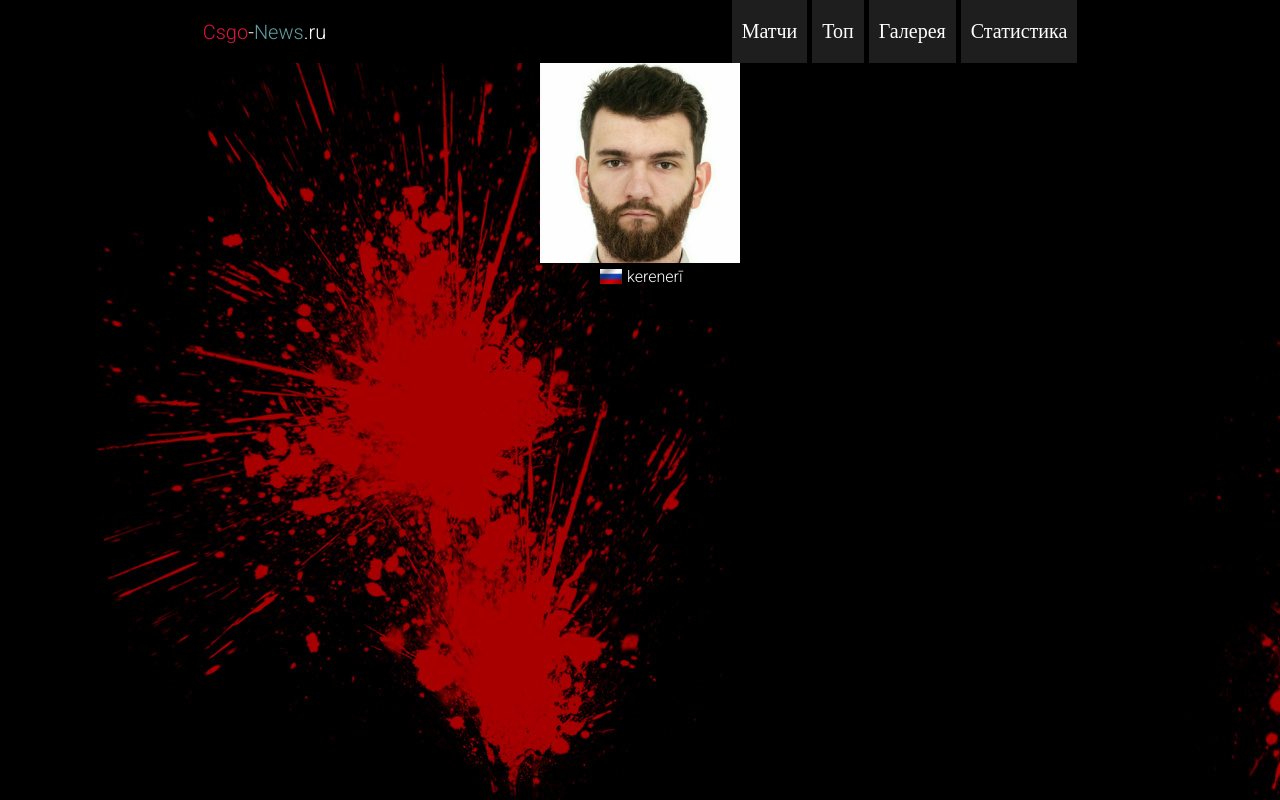
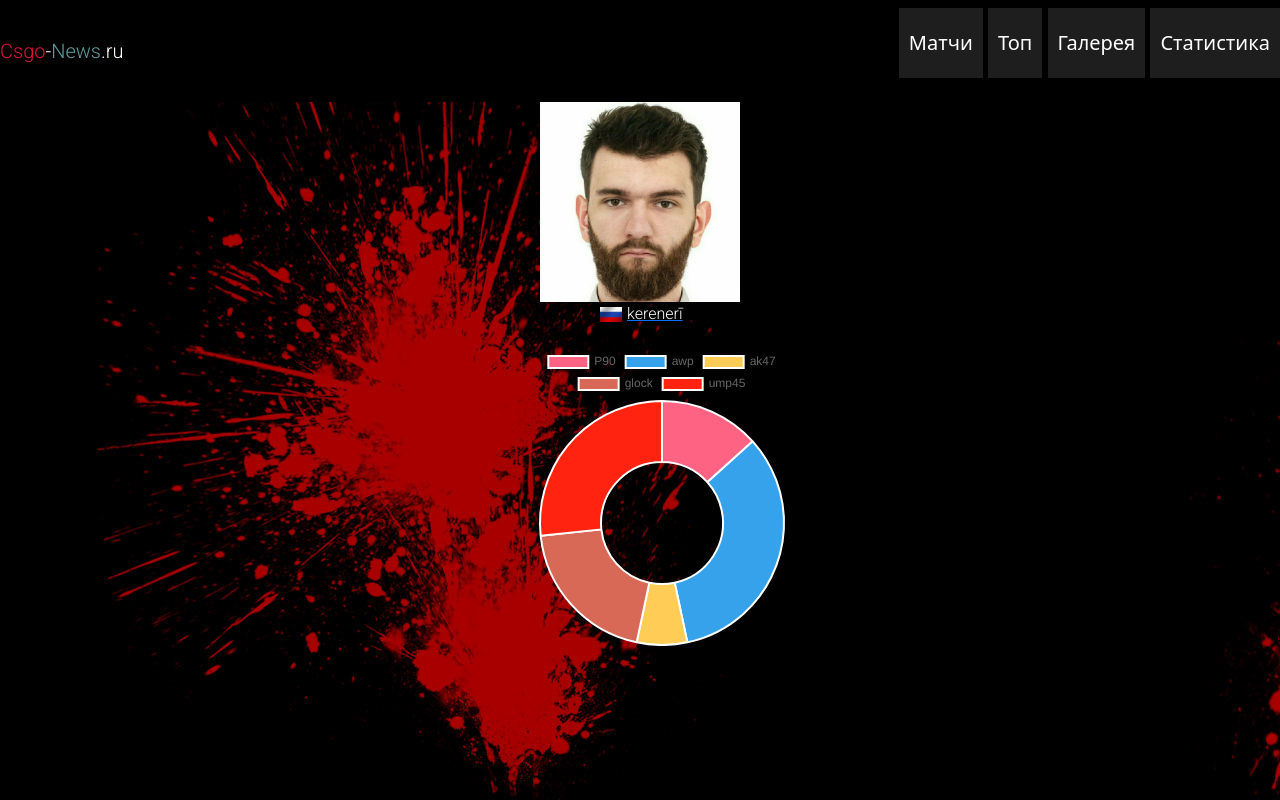
Before and after one commit to pro100bat9/WebProgramming, a plain HTML site: page statistics.html in a window 1280 px wide. Drawn offline with nearby package versions, Linux system fonts and the light colour scheme; no server answers.

Commit message:
feat: update comment.js and steam.api

```diff
--- /dev/null
+++ b/diagaram.js
@@ -0,0 +1,19 @@
+var datakills = [200, 500, 100, 300, 400]
+const optionsPie = {
+    animation: {
+        duration: 2000,
+    },
+}
+var circle = document.getElementById('circle').getContext('2d');
+var chart = new Chart(circle, {
+    type: 'doughnut',
+    data: {
+        labels: ['P90', 'awp', 'ak47', 'glock', 'ump45'],
+        datasets: [{
+            label: 'All_kills',
+            data: datakills,
+            backgroundColor: ['rgb(255, 99, 132)', 'rgb(54, 162, 235)','rgb(255, 205, 86)', 'rgb(215, 105, 86)', 'rgb(255, 35, 16)']
+        }]
+    },
+    options: optionsPie
+});
--- a/statistics.html
+++ b/statistics.html
@@ -6,6 +6,7 @@
     <meta name="viewport" content="width=device-width">
     <link rel="stylesheet" href="style.css">
     <link href="https://fonts.googleapis.com/css2?family=Roboto:wght@300&display=swap" rel="stylesheet">
+    <link href="https://cdn.jsdelivr.net/npm/bootstrap@5.0.2/dist/css/bootstrap.min.css" rel="stylesheet" integrity="sha384-EVSTQN3/azprG1Anm3QDgpJLIm9Nao0Yz1ztcQTwFspd3yD65VohhpuuCOmLASjC" crossorigin="anonymous">
 </head>
 <body>
 <nav class="navbar">
@@ -60,9 +61,17 @@
         <div class="nick"><img src="preview/RU.gif" class="gtSmartphone-only flag" title="Latvia">kerenerī</div>
     </a></td>
 </div>
-
+<div class="diagram">
+<canvas id="circle"></canvas>
+</div>
 <script src="menu.js"></script>
 <script src="steamAPI.js"></script>
+<!--<script src="https://cdnjs.cloudflare.com/ajax/libs/Chart.js/3.8.0/chart.js"></script>-->
+<script src="https://cdnjs.cloudflare.com/ajax/libs/Chart.js/3.8.0/chart.js">
 
+</script>
+<script src="diagaram.js"></script>
+<script src="https://cdn.jsdelivr.net/npm/@popperjs/core@2.9.2/dist/umd/popper.min.js" integrity="sha384-IQsoLXl5PILFhosVNubq5LC7Qb9DXgDA9i+tQ8Zj3iwWAwPtgFTxbJ8NT4GN1R8p" crossorigin="anonymous"></script>
+<script src="https://cdn.jsdelivr.net/npm/bootstrap@5.0.2/dist/js/bootstrap.min.js" integrity="sha384-cVKIPhGWiC2Al4u+LWgxfKTRIcfu0JTxR+EQDz/bgldoEyl4H0zUF0QKbrJ0EcQF" crossorigin="anonymous"></script>
 </body>
 </html>
--- a/steamAPI.js
+++ b/steamAPI.js
@@ -36,27 +36,66 @@ async function showData() {
     let totalkillsak47 = stats[20].value;
     let totalkillsaug = stats[21].value;
     let totalkillsfamas = stats[22].value;
+
+    // <div class="col stats-rows stclassNameNamed-box">
+    //     // <div class="dropup">
+    //     // classNameassNamediv class="" data-bs-toggle=className Кнопка выпадающего списка
+    //     // </div>
+    //     // <ul class="dropdown-menu" arclassNameNamebelledby="">
+    //     // <span>K/D Ratio</span><span>${kd}</span>
+    //     // </ul>
+    //     // </div>
+
+
     let kd = kdration.toFixed(2)
     console.log(kdration);
     let playerBox = `
         <div class="columns">
     <div class="col stats-rows standard-box">
-      <div class="stats-row"><span>K/D Ratio</span><span>${kd}</span></div>
-      <div class="stats-row"><span>Total kills</span><span>${totalkills}</span></div>
-      <div class="stats-row"><span>Total deaths</span><span>${totaldeaths}</span></div>
-      <div class="stats-row"><span>Total wins</span><span>${totalwins}</span></div>
-      <div class="stats-row"><span>total wins round</span><span>${totalwinspistolround}</span></div>
-      <div class="stats-row"><span>match damage</span><span>${lastmatchdamage}</span></div>
-      <div class="stats-row"><span>total kills elite</span><span>${totalkillselite}</span></div>
+      <div class="stats-row dropdown"><span class="">K/D Ratio</span>
+        <div id="drop" class="dropdown-menu"><h2>qwerty1</h2><p>Lorem ipsum dolor sit amet, consectetur adipiscing elit, sed do eiusmod </p></div>
+      <span>${kd}</span></div>
+      <div class="stats-row dropdown"><span>Total kills</span>
+        <div id="drop" class="dropdown-menu"><h2>qwerty2</h2><p>Lorem ipsum dolor sit amet, consectetur adipiscing elit, sed do eiusmod </p></div>
+      <span>${totalkills}</span></div>
+      <div class="stats-row dropdown"><span>Total deaths</span>
+        <div id="drop" class="dropdown-menu"><h2>qwerty3</h2><p>Lorem ipsum dolor sit amet, consectetur adipiscing elit, sed do eiusmod </p></div>
+      <span>${totaldeaths}</span></div>
+      <div class="stats-row dropdown"><span>Total wins</span>
+        <div id="drop" class="dropdown-menu"><h2>qwerty4</h2><p>Lorem ipsum dolor sit amet, consectetur adipiscing elit, sed do eiusmod </p></div>
+      <span>${totalwins}</span></div>
+      <div class="stats-row dropdown"><span>wins round</span>
+        <div id="drop" class="dropdown-menu"><h2>qwerty5</h2><p>Lorem ipsum dolor sit amet, consectetur adipiscing elit, sed do eiusmod </p></div>
+      <span>${totalwinspistolround}</span></div>
+      <div class="stats-row dropudown"><span>damage</span>
+        <div id="drop" class="dropdown-menu"><h2>qwerty6</h2><p>Lorem ipsum dolor sit amet, consectetur adipiscing elit, sed do eiusmod </p></div>
+      <span>${lastmatchdamage}</span></div>
+      <div class="stats-row dropdown"><span>total kills elite</span>
+        <div id="drop" class="dropdown-menu"><h2>qwerty7</h2><p>Lorem ipsum dolor sit amet, consectetur adipiscing elit, sed do eiusmod </p></div>
+      <span>${totalkillselite}</span></div>
     </div>
     <div class="col stats-rows standard-box">
-      <div class="stats-row"><span>total mvps</span><span>${totalmvps}</span></div>
-      <div class="stats-row"><span class="">totalhitsp250</span><span>${totalhitsp250}</span></div>
-      <div class="stats-row"><span class="">total kills nova</span><span>${totalkillsnova}</span></div>
-      <div class="stats-row"><span class="">total kills awp</span><span>${totalkillsawp}</span></div>
-      <div class="stats-row"><span>total kills ak47</span><span>${totalkillsak47}</span></div>
-      <div class="stats-row"><span>total kills aug</span><span>${totalkillsaug}</span></div>
-      <div class="stats-row"><span>total kills famas</span><span>${totalkillsfamas}</span></div>
+      <div class="stats-row dropdown"><span>total mvps</span>
+        <div id="drop" class="dropdown-menu"><h2>qwerty8</h2><p>Lorem ipsum dolor sit amet, consectetur adipiscing elit, sed do eiusmod </p></div>
+      <span>${totalmvps}</span></div>
+      <div class="stats-row dropdown"><span class="">totalhitsp250</span>
+          <div id="drop" class="dropdown-menu"><h2>qwerty6</h2><p>Lorem ipsum dolor sit amet, consectetur adipiscing elit, sed do eiusmod </p></div>
+    <span>${totalhitsp250}</span></div>
+      <div class="stats-row dropdown"><span class="">total kills nova</span>
+                <div id="drop" class="dropdown-menu"><h2>qwerty6</h2><p>Lorem ipsum dolor sit amet, consectetur adipiscing elit, sed do eiusmod </p></div>
+    <span>${totalkillsnova}</span></div>
+      <div class="stats-row dropdown"><span class="">kills awp</span>
+                <div id="drop" class="dropdown-menu"><h2>qwerty6</h2><p>Lorem ipsum dolor sit amet, consectetur adipiscing elit, sed do eiusmod </p></div>
+    <span>${totalkillsawp}</span></div>
+      <div class="stats-row dropdown"><span>kills ak47</span>
+                <div id="drop" class="dropdown-menu"><h2>qwerty6</h2><p>Lorem ipsum dolor sit amet, consectetur adipiscing elit, sed do eiusmod </p></div>
+    <span>${totalkillsak47}</span></div>
+      <div class="stats-row dropdown"><span>total kills aug</span>
+                <div id="drop" class="dropdown-menu"><h2>qwerty6</h2><p>Lorem ipsum dolor sit amet, consectetur adipiscing elit, sed do eiusmod </p></div>
+    <span>${totalkillsaug}</span></div>
+      <div class="stats-row dropdown"><span>total kills famas</span>
+                <div id="drop" class="dropdown-menu"><h2>qwerty6</h2><p>Lorem ipsum dolor sit amet, consectetur adipiscing elit, sed do eiusmod </p></div>
+    <span>${totalkillsfamas}</span></div>
     </div>
   </div>
         `;
--- a/style.css
+++ b/style.css
@@ -1054,3 +1054,26 @@ div{
     display: flex;
     justify-content: center;
 }
+
+/*.dropup:hover > .dropdown-menu {*/
+/*    display: block;*/
+/*}*/
+.diagram{
+    margin-top: 20px;
+    width: 300px;
+    margin-left: 40%;
+}
+.dropdown:hover > .dropdown-menu {
+    display: block;
+}
+
+#drop {
+    height: 150px;
+    width: 150px;
+    background-color: black;
+    font-size: 14px;
+    color: gold;
+}
+#drop h2 {
+    font-size: 16px;
+}
```
